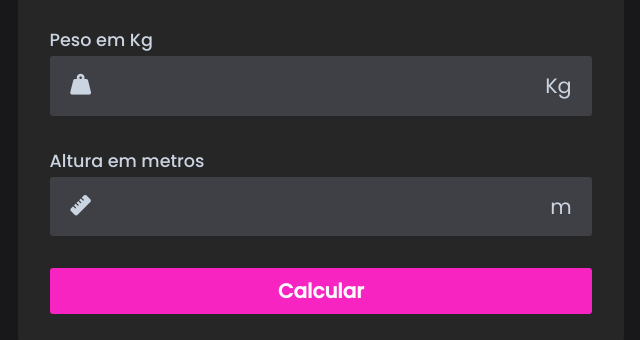
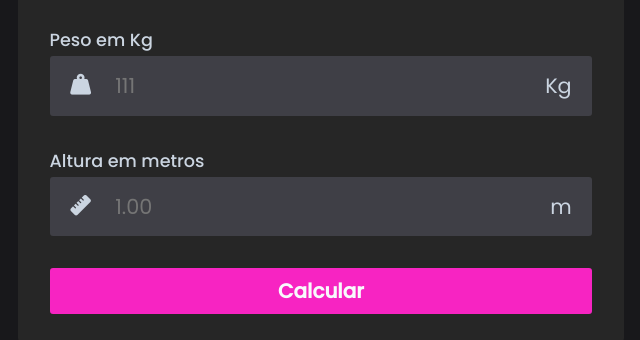
Before and after one commit to alinelenzi/projeto_CalculadoraIMC, a plain HTML site: page index.html in a window 1280 px wide. Shown: the part 273-613 px from the top of the page, 603-1243 px from the left. Drawn offline with Linux system fonts and the light colour scheme.

Commit message:
inserir placeholder

```diff
--- a/index.html
+++ b/index.html
@@ -19,7 +19,7 @@
                         <label for="weight">Peso em Kg</label>
                         <div class="input-field">
                             <i class="fa-solid fa-weight-hanging"></i>
-                            <input type="number" id="weight" required>
+                            <input type="number" id="weight" placeholder="111" required>
                             <span>Kg</span>
                         </div>
                     </div>
@@ -27,7 +27,7 @@
                         <label for="height">Altura em metros</label>
                         <div class="input-field">
                             <i class="fa-solid fa-ruler"></i>
-                            <input type="number" step="0.01" id="height" required>
+                            <input type="number" step="0.01" id="height" placeholder="1.00" required>
                             <span>m</span>
                         </div>
                     </div>
```
